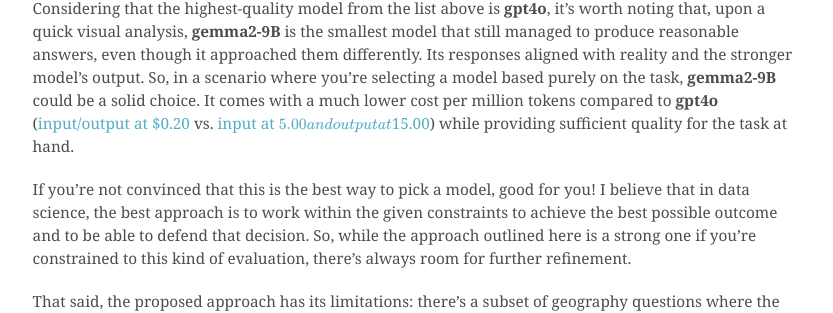
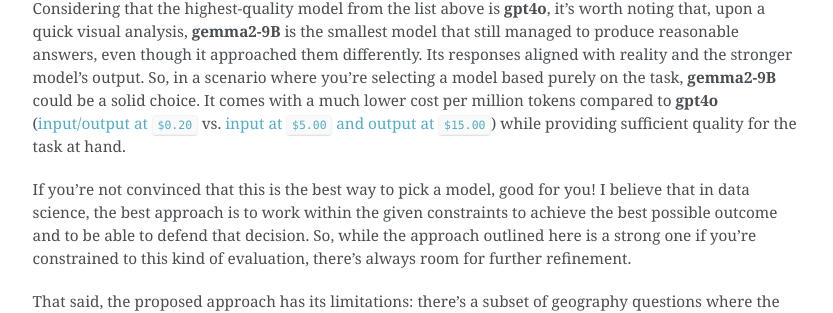
Before and after one commit to jcfneto/jcfneto.github.io, a Jekyll site: the page built from _posts/2024-09-19-llm-router.md, in a window 1280 px wide and 900 px high, scrolled down 583 px. Shown: the part 148-461 px from the top of the window, without its empty margins (249-1082 px from the left). Built offline with Jekyll 4.4.1, drawn with Linux system fonts in a browser that asks for light colours; formulas are drawn with MathJax 3; some of the changed lines change nothing that is shown.

Commit message:
post: llm-router first part

```diff
--- a/_posts/2024-09-19-llm-router.md
+++ b/_posts/2024-09-19-llm-router.md
@@ -150,7 +150,7 @@
 <br>
 
 
-Considering that the highest-quality model from the list above is **gpt4o**, it’s worth noting that, upon a quick visual analysis, **gemma2-9B** is the smallest model that still managed to produce reasonable answers, even though it approached them differently. Its responses aligned with reality and the stronger model’s output. So, in a scenario where you're selecting a model based purely on the task, **gemma2-9B** could be a solid choice. It comes with a much lower cost per million tokens compared to **gpt4o** ([input/output at &#36;0.20](https://groq.com/pricing/) vs. [input at &#36;5.00 and output at &#36;15.00](https://openai.com/api/pricing/)) while providing sufficient quality for the task at hand.
+Considering that the highest-quality model from the list above is **gpt4o**, it’s worth noting that, upon a quick visual analysis, **gemma2-9B** is the smallest model that still managed to produce reasonable answers, even though it approached them differently. Its responses aligned with reality and the stronger model’s output. So, in a scenario where you're selecting a model based purely on the task, **gemma2-9B** could be a solid choice. It comes with a much lower cost per million tokens compared to **gpt4o** ([input/output at `$0.20`](https://groq.com/pricing/) vs. [input at `$5.00` and output at `$15.00`](https://openai.com/api/pricing/)) while providing sufficient quality for the task at hand.
 
 If you're not convinced that this is the best way to pick a model, good for you! I believe that in data science, the best approach is to work within the given constraints to achieve the best possible outcome and to be able to defend that decision. So, while the approach outlined here is a strong one if you're constrained to this kind of evaluation, there’s always room for further refinement.
 
```
